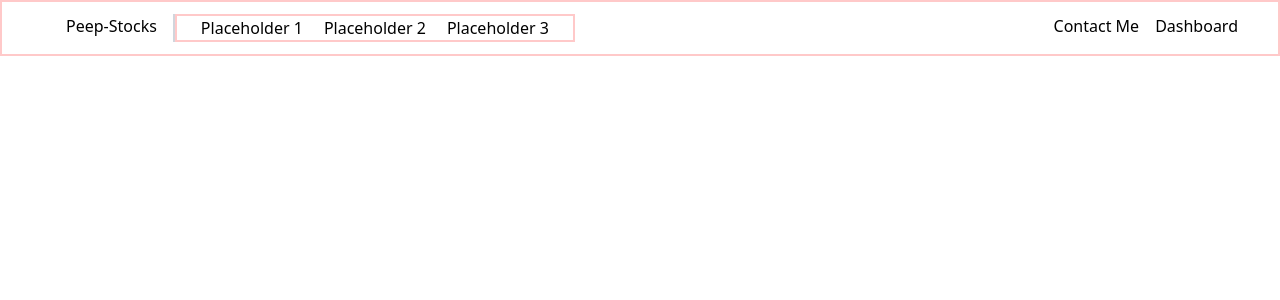
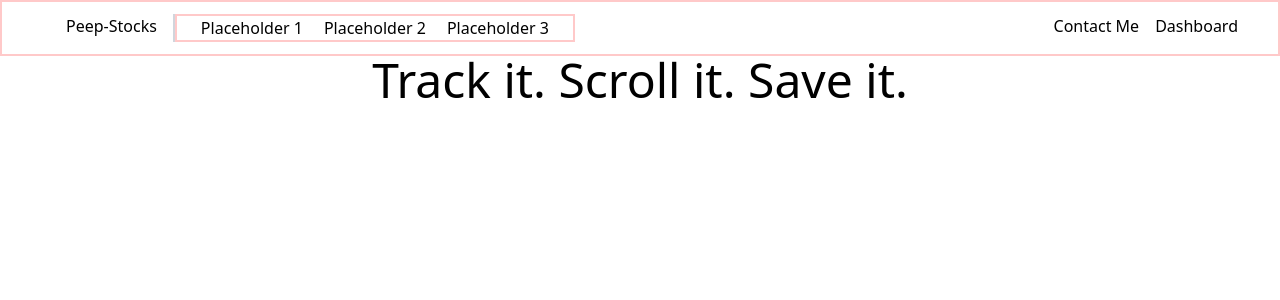
Before and after one commit to ranjanaditya452/Peep_Stocks, a React (Vite) app in the folder stock-trackerFE/: page / in a window 1280 px wide. Shown: the top 300 px of the page. Built offline with nearby package versions, Linux system fonts and the light colour scheme.

Commit message:
Homepage progress, making the center area

```diff
--- a/stock-trackerFE/src/components/micro-components/Navbar.jsx
+++ b/stock-trackerFE/src/components/micro-components/Navbar.jsx
@@ -2,6 +2,7 @@ import React from 'react'
 
 const Navbar = () => {
   return (
+  <div className='flex flex-col '>
    <div className='flex py-3 pl-16 border-2 border-red-200'>
      <div className='border-r-2 border-gray-300 pr-4'>Peep-Stocks</div>
      <div className='flex justify-between w-100 px-6 border-2 border-red-200 '>
@@ -14,6 +15,10 @@ const Navbar = () => {
       <div>Dashboard</div>
      </div>
    </div>
+   <div className='flex justify-center content-center grow  border-red-200'>
+    <h1 className='text-5xl  border-blue-500'>Track it. Scroll it. Save it.</h1>
+   </div>
+  </div>
 
   )
 }
```
